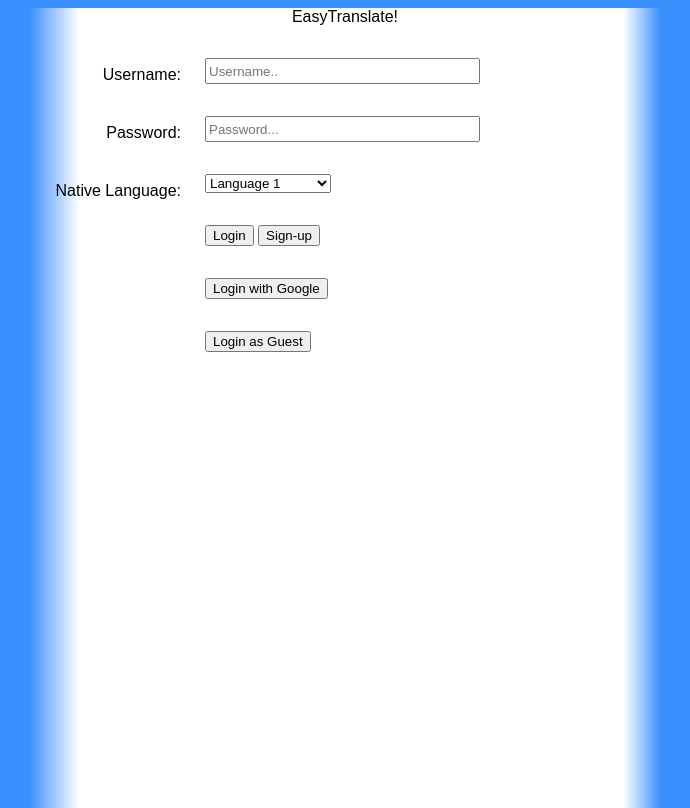
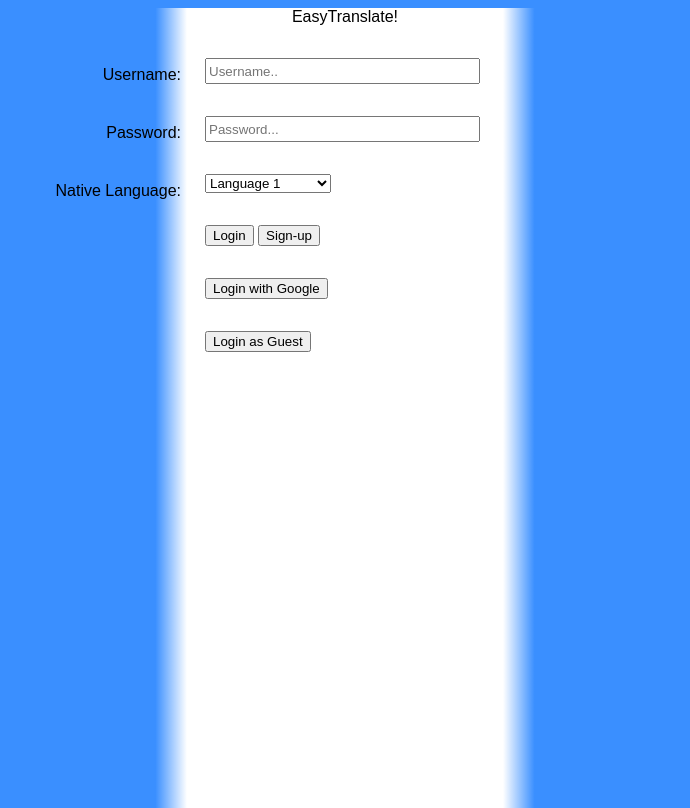
Before and after one commit to ChrisFoster4/inse, a website: page webserver/webpages/index.html in a window 1280 px wide. Shown: the whole page, without its empty margins (295-985 px from the left). Drawn offline with Linux system fonts and the light colour scheme.

Commit message:
Update styleLogin.css

```diff
--- a/webserver/webpages/styleLogin.css
+++ b/webserver/webpages/styleLogin.css
@@ -10,10 +10,10 @@
 /*General Structure Style*/
 main {
   /* Permalink - use to edit and share this gradient: http://colorzilla.com/gradient-editor/#3a8fff+0,ffffff+8,ffffff+92,ffffff+94,3a8fff+100 */
-  background: #3a8fff; /* Old browsers */
-  background: -moz-linear-gradient(left, #3a8fff 0%, #ffffff 8%, #ffffff 92%, #ffffff 94%, #3a8fff 100%); /* FF3.6-15 */
-  background: -webkit-linear-gradient(left, #3a8fff 0%,#ffffff 8%,#ffffff 92%,#ffffff 94%,#3a8fff 100%); /* Chrome10-25,Safari5.1-6 */
-  background: linear-gradient(to right, #3a8fff 0%,#ffffff 8%,#ffffff 92%,#ffffff 94%,#3a8fff 100%); /* W3C, IE10+, FF16+, Chrome26+, Opera12+, Safari7+ */
+background: #3a8fff; /* Old browsers */
+  background: -moz-linear-gradient(left, #3a8fff 0%, #3a8fff 20%,#ffffff 25%, #ffffff 50%, #ffffff 75%,#3a8fff 80%, #3a8fff 100%); /* FF3.6-15 */
+  background: -webkit-linear-gradient(left, #3a8fff 0%, #3a8fff 20%,#ffffff 25%, #ffffff 50%, #ffffff 70%,#3a8fff 80%, #3a8fff 100%); /* Chrome10-25,Safari5.1-6 */
+  background: linear-gradient(to right, #3a8fff 0%, #3a8fff 20%,#ffffff 25%, #ffffff 50%, #ffffff 75%,#3a8fff 80%, #3a8fff 100%); /* W3C, IE10+, FF16+, Chrome26+, Opera12+, Safari7+ */
   filter: progid:DXImageTransform.Microsoft.gradient( startColorstr='#3a8fff', endColorstr='#3a8fff',GradientType=1 ); /* IE6-9 */  font-family: "Arial", sans-serif;
   width: 50%;
   height: 100%;
```
